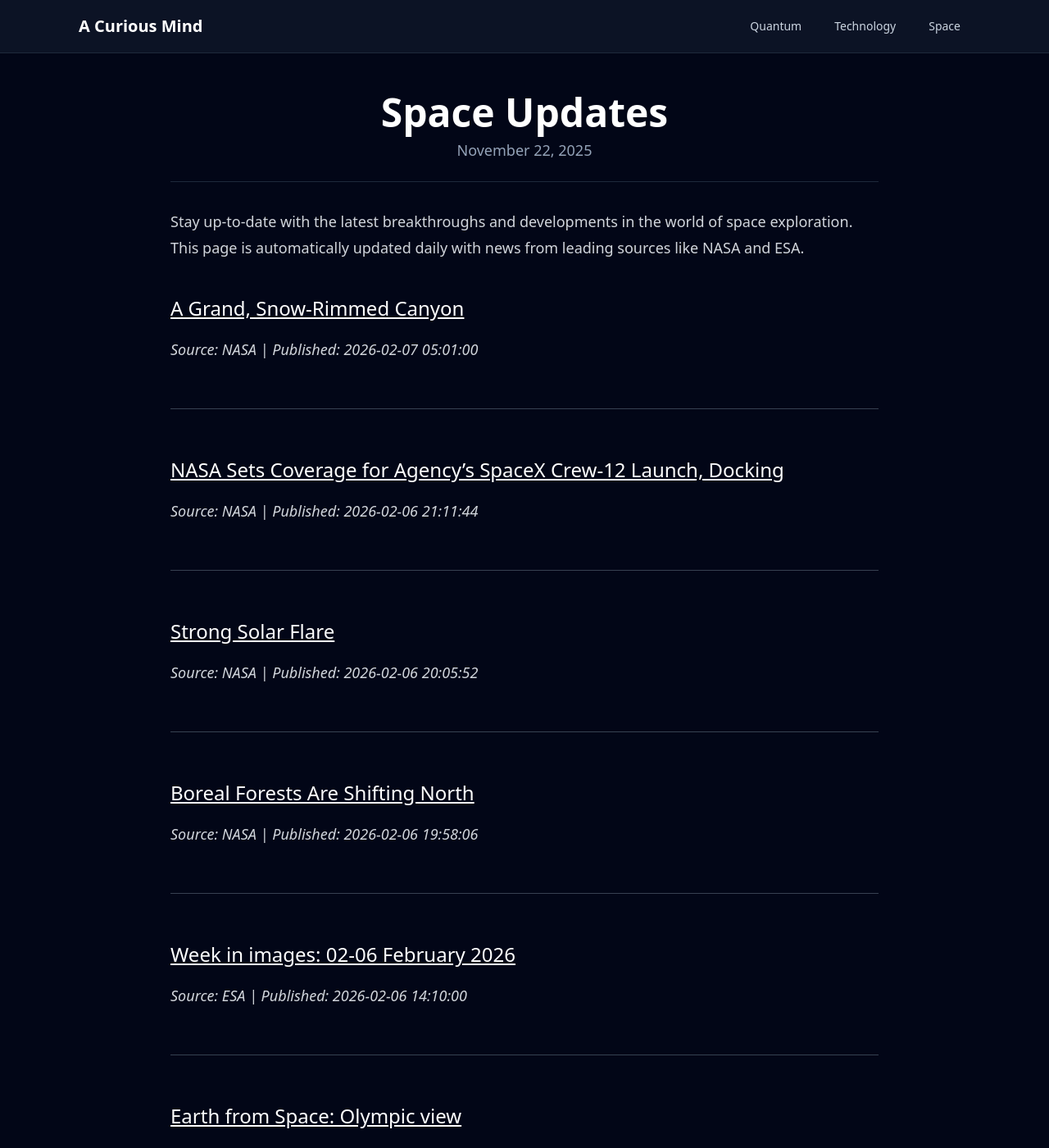
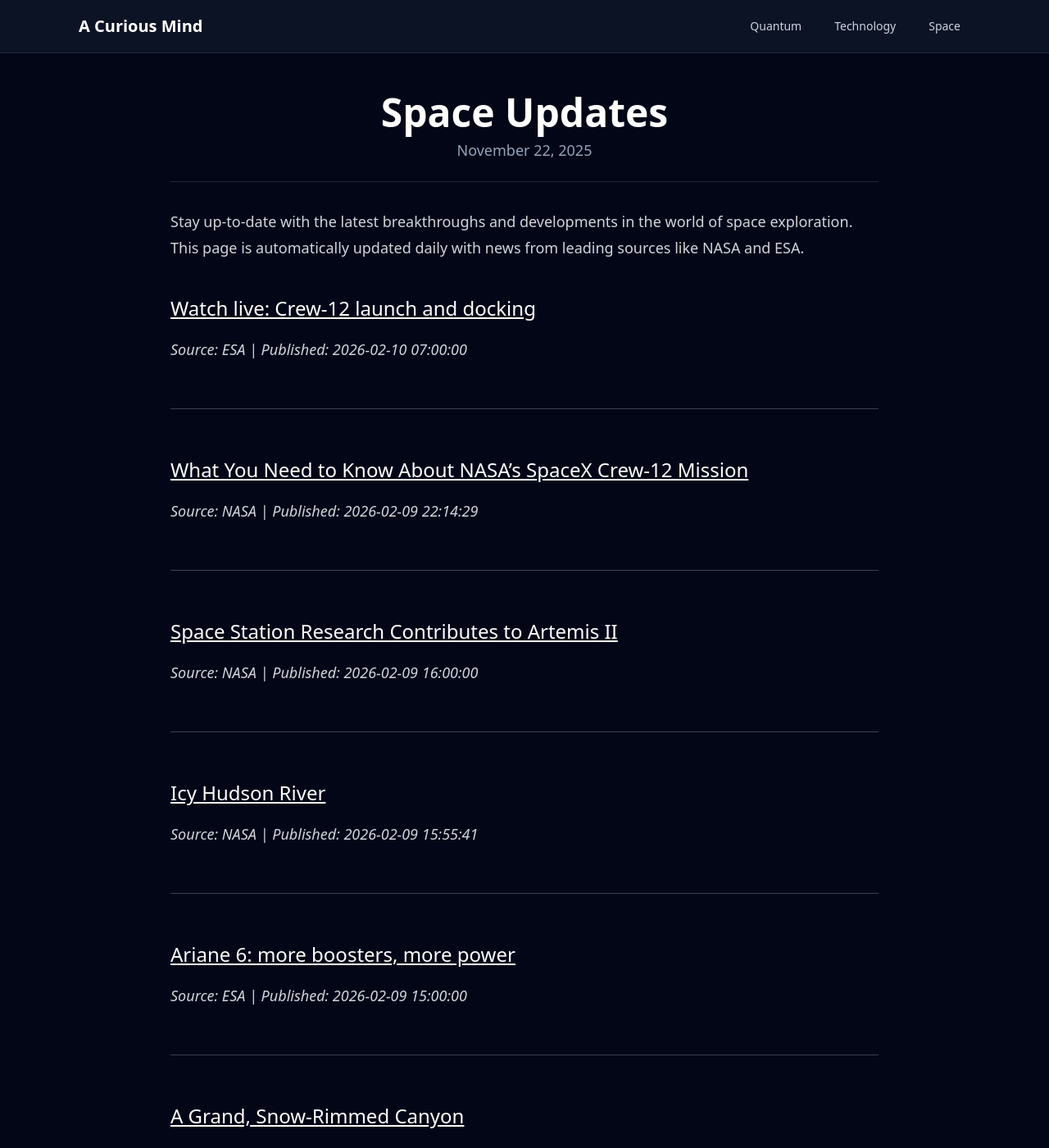
Before and after one commit to onehl7/onehl7.github.io, a Jekyll site: the page built from _posts/2025-11-22-space-updates.md, in a window 1280 px wide and 1400 px high. Shown: the whole window at 82% size. Built offline with Jekyll 4.4.1, drawn with Linux system fonts in a browser that asks for light colours; nearby versions of some CDN libraries; some of the changed text lies outside the part shown.

Commit message:
Update space news data

```diff
--- a/_data/space_news.json
+++ b/_data/space_news.json
@@ -1,27 +1,45 @@
 [
+  {
+    "source": "ESA",
+    "title": "Watch live: Crew-12 launch and docking",
+    "link": "https://www.esa.int/Science_Exploration/Human_and_Robotic_Exploration/Watch_live_Crew-12_launch_and_docking",
+    "published": "2026-02-10 07:00:00"
+  },
+  {
+    "source": "NASA",
+    "title": "What You Need to Know About NASA\u2019s SpaceX Crew-12 Mission",
+    "link": "https://www.nasa.gov/missions/station/what-you-need-to-know-about-nasas-spacex-crew-12-mission/",
+    "published": "2026-02-09 22:14:29"
+  },
+  {
+    "source": "NASA",
+    "title": "Space Station Research Contributes to Artemis II",
+    "link": "https://www.nasa.gov/missions/station/iss-research/space-station-research-contributes-to-artemis-ii/",
+    "published": "2026-02-09 16:00:00"
+  },
+  {
+    "source": "NASA",
+    "title": "Icy Hudson River",
+    "link": "https://www.nasa.gov/image-article/icy-hudson-river/",
+    "published": "2026-02-09 15:55:41"
+  },
+  {
+    "source": "ESA",
+    "title": "Ariane 6: more boosters, more power",
+    "link": "https://www.esa.int/ESA_Multimedia/Videos/2026/02/Ariane_6_more_boosters_more_power",
+    "published": "2026-02-09 15:00:00"
+  },
   {
     "source": "NASA",
     "title": "A Grand, Snow-Rimmed Canyon",
     "link": "https://science.nasa.gov/earth/earth-observatory/a-grand-snow-rimmed-canyon/",
-    "published": "2026-02-07 05:01:00"
+    "published": "2026-02-09 05:01:00"
   },
   {
     "source": "NASA",
     "title": "NASA Sets Coverage for Agency\u2019s SpaceX Crew-12 Launch, Docking",
     "link": "https://www.nasa.gov/news-release/nasa-sets-coverage-for-agencys-spacex-crew-12-launch-docking/",
     "published": "2026-02-06 21:11:44"
-  },
-  {
-    "source": "NASA",
-    "title": "Strong Solar Flare",
-    "link": "https://www.nasa.gov/image-article/strong-solar-flare/",
-    "published": "2026-02-06 20:05:52"
-  },
-  {
-    "source": "NASA",
-    "title": "Boreal Forests Are Shifting North",
-    "link": "https://science.nasa.gov/missions/landsat/boreal-forests-are-shifting-north/",
-    "published": "2026-02-06 19:58:06"
   },
   {
     "source": "ESA",
@@ -37,24 +55,6 @@
   },
   {
     "source": "ESA",
-    "title": "Sophie Adenot ready for first space mission",
-    "link": "https://www.esa.int/ESA_Multimedia/Videos/2026/02/Sophie_Adenot_ready_for_first_space_mission",
-    "published": "2026-02-06 10:00:00"
-  },
-  {
-    "source": "ESA",
-    "title": "The curious case of why methane spiked around Covid",
-    "link": "https://www.esa.int/Applications/Observing_the_Earth/FutureEO/Space_for_our_climate/The_curious_case_of_why_methane_spiked_around_Covid",
-    "published": "2026-02-06 07:30:00"
-  },
-  {
-    "source": "NASA",
-    "title": "A Winter Blanket Covers North Carolina",
-    "link": "https://science.nasa.gov/earth/earth-observatory/a-winter-blanket-covers-north-carolina/",
-    "published": "2026-02-06 05:00:00"
-  },
-  {
-    "source": "ESA",
     "title": "\u03b5psilon",
     "link": "https://www.esa.int/Science_Exploration/Human_and_Robotic_Exploration/epsilon",
     "published": "2026-01-21 12:54:00"
```
